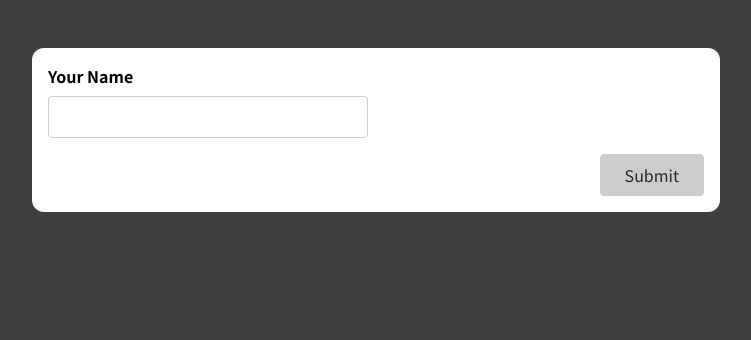
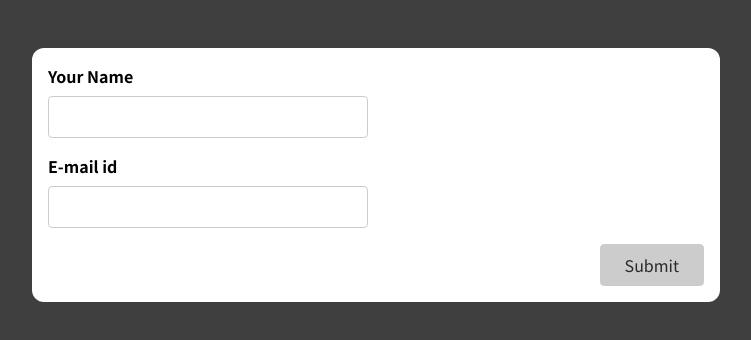
Before and after one commit to AshKatLuck/react-form-user-input-demo, a React (Create React App) app: page / in a window 1280 px wide. Shown: the top 340 px of the page, without its empty margins (264-1015 px from the left). Built offline with nearby package versions, Linux system fonts and the light colour scheme.

Commit message:
do assignment 5 where you have to add email id field

```diff
--- a/src/components/SimpleInput.js
+++ b/src/components/SimpleInput.js
@@ -3,43 +3,66 @@ import { useState } from "react";
 const SimpleInput = (props) => {
   const [enteredName, setEnteredName] = useState("");
   const [enteredNameTouched, setEnteredNameTouched] = useState(false);
+
   const isEnteredNameValid = enteredName.trim() !== "";
   const nameInputIsInvalid = !isEnteredNameValid && enteredNameTouched;
 
+  const [enteredEmail, setEnteredEmail] = useState("");
+  const [enteredEmailTouched, setEnteredEmailTouched] = useState(false);
+
+  const isEnteredEmailValid =
+    enteredEmail.trim() !== "" &&
+    enteredEmail.includes("@") &&
+    enteredEmail.includes(".");
+  const emailInputIsInvalid = !isEnteredEmailValid && enteredEmailTouched;
+
   let formIsValid = false;
-  if (isEnteredNameValid) {
+  if (isEnteredNameValid && isEnteredEmailValid) {
     formIsValid = true;
   }
 
   const nameChangeHandler = (event) => {
     setEnteredName(event.target.value);
-    if (isEnteredNameValid) {
-      return;
-    }
     setEnteredNameTouched(true);
   };
 
   const nameInputBlurHandler = (event) => {
     setEnteredNameTouched(true);
-    if (!isEnteredNameValid) {
-      return;
-    }
+  };
+
+  const emailChangeHandler = (event) => {
+    setEnteredEmail(event.target.value);
+
+    setEnteredEmailTouched(true);
+  };
+
+  const emailInputBlurHandler = (event) => {
+    setEnteredEmailTouched(true);
   };
 
   const submitFormHandler = (event) => {
     event.preventDefault();
     setEnteredNameTouched(true);
-    if (!isEnteredNameValid) {
+    setEnteredEmailTouched(true);
+    if (!isEnteredNameValid || !isEnteredEmailValid) {
       return;
     }
 
     console.log(enteredName);
+    console.log(enteredEmail);
 
     setEnteredName("");
     setEnteredNameTouched(false);
+
+    setEnteredEmail("");
+    setEnteredEmailTouched(false);
   };
 
   const nameFieldClasses = !nameInputIsInvalid
+    ? "form-control"
+    : "form-control invalid";
+
+  const emailFieldClasses = !emailInputIsInvalid
     ? "form-control"
     : "form-control invalid";
 
@@ -58,6 +81,20 @@ const SimpleInput = (props) => {
       {nameInputIsInvalid && (
         <p className="error-text">Please enter a username!</p>
       )}
+      <div className={emailFieldClasses}>
+        <label htmlFor="email">E-mail id</label>
+        <input
+          id="email"
+          type="email"
+          onChange={emailChangeHandler}
+          onBlur={emailInputBlurHandler}
+          value={enteredEmail}
+        />
+      </div>
+      {emailInputIsInvalid && (
+        <p className="error-text">Please enter an email id!</p>
+      )}
+
       <div className="form-actions">
         <button disabled={!formIsValid}>Submit</button>
       </div>
```
